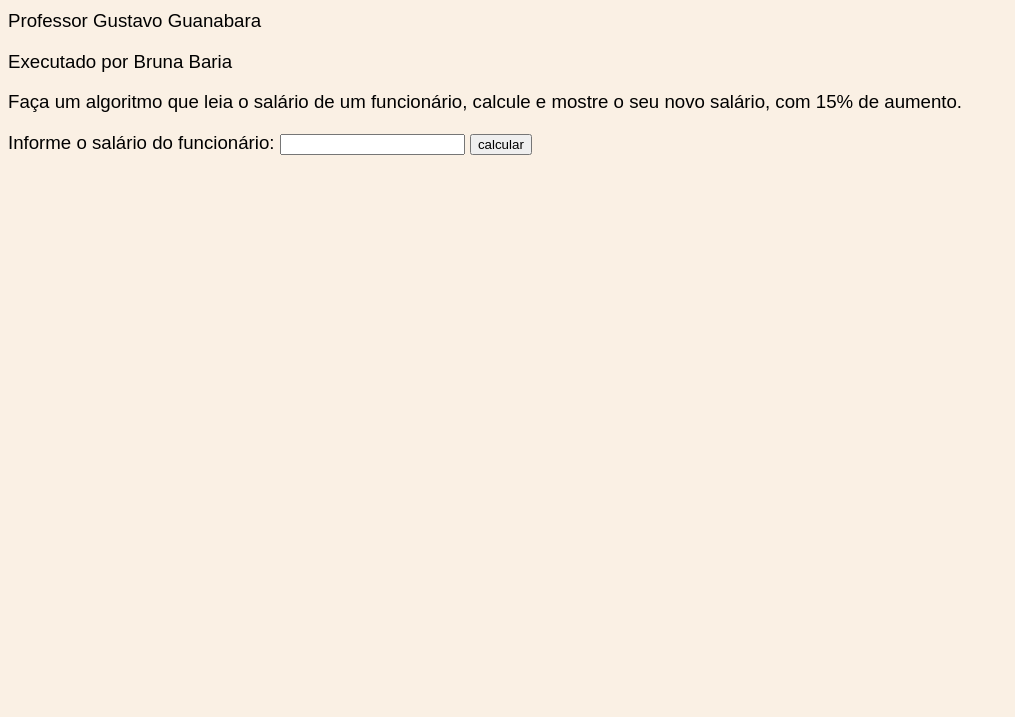
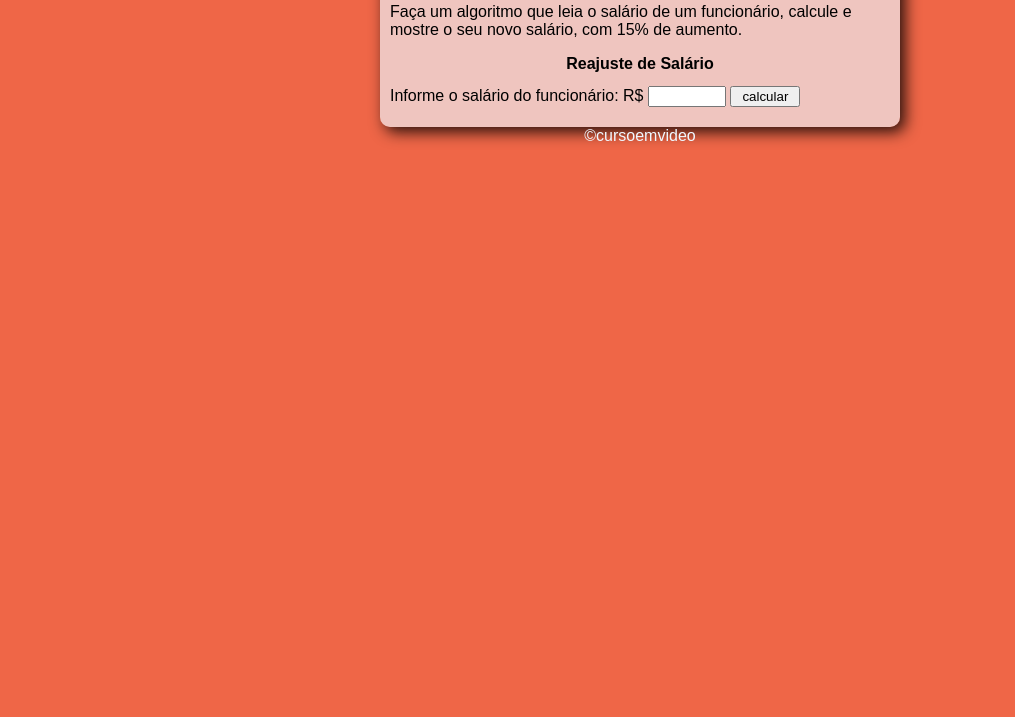
Before and after one commit to BrunaBaria/JavaScript, a plain HTML site: page Curso JavaScript/Exercícios Algorítmos/Ex.013 - Aumento do salário/ex.013.al .html in a window 1280 px wide. Shown: the part 83-800 px from the top of the page, without its empty margins (0-1015 px from the left). Drawn offline with Linux system fonts and the light colour scheme.

Commit message:
update ex.013

```diff
--- a/Curso JavaScript/Exercícios Algorítmos/Ex.013 - Aumento do salário/ex.013.al .html
+++ b/Curso JavaScript/Exercícios Algorítmos/Ex.013 - Aumento do salário/ex.013.al .html
@@ -6,30 +6,23 @@
     <meta name="viewport" content="width=device-width, initial-scale=1.0">
     <meta http-equiv="X-UA-Compatible" content="ie=edge">
     <title>Algorítimos</title>
-<style>
-    body{background-color: rgb(250, 240, 228);
-        font: normal 14pt arial;
-    }
-    h1{font:bolder 16pt}
-</style>
+    <link rel="stylesheet" href="style.ex.013.css">
+
 </head>
 <body>
+    <section>
         <h1>
             Exercícios de Algoritmos - 013
         </h1>
-    <p>Professor Gustavo Guanabara</p>
-    <p>Executado por Bruna Baria</p>
+
             <p>Faça um algoritmo que leia o salário de um funcionário, calcule e mostre o seu novo salário, com 15% de aumento.</p>
-    Informe o salário do funcionário: <input type="number" name="txtsal" id="txtsal">
+            <h2>Reajuste de Salário</h2>
+            Informe o salário do funcionário: R$ <input type="number" name="txtsal" id="txtsal">
             <input type="button" value="calcular" onclick="calcular()">
             <div id="res"></div>
+    </section>
+
 </body>
-<script>
-    function calcular(){
-        var sal =document.querySelector('input#txtsal')
-        var salario = Number(sal.value)
-        var aumento = salario+(salario*(15/100))
-        res.innerHTML = `O salário do funcionário com 15% de aumento será de <strong>R$ ${aumento}</strong>`
-    }
-</script>
+    <script src="script.ex.013.js"></script>
+    <footer>&copy;cursoemvideo</footer>
 </html>
--- /dev/null
+++ b/Curso JavaScript/Exercícios Algorítmos/Ex.013 - Aumento do salário/script.ex.013.js
@@ -0,0 +1,7 @@
+function calcular(){
+    var sal =document.querySelector('input#txtsal')
+    var salario = Number(sal.value)
+    var aumento = salario+(salario*(15/100))
+
+    res.innerHTML = `O salário do funcionário com 15% de aumento será de <strong>R$ ${aumento.toFixed(2).replace('.',',')}</strong>`
+}
--- /dev/null
+++ b/Curso JavaScript/Exercícios Algorítmos/Ex.013 - Aumento do salário/style.ex.013.css
@@ -0,0 +1,35 @@
+body{
+    background-color: rgb(239, 102, 71);
+    font: normal 14pt arial;
+}
+h1{
+    font:bolder 14pt;
+    text-align: center;
+}
+h2{
+    font: bolder 12pt arial;
+    text-align: center;
+}
+section{
+    background-color: rgba(240, 248, 255, 0.653);
+    padding: 10px;
+    border-radius: 10px;
+    box-shadow: 5px 5px 15px rgba(0, 0, 0, 0.842);
+    margin: auto;
+    font: normal 12pt arial;
+    width: 500px;
+
+}
+footer{
+    text-align: center;
+    font-style: italic;
+    color: aliceblue;
+    font: normal 12pt arial;
+}
+div#res{
+    margin-top: 10px;
+    font: 12pt;
+}
+input{
+    width: 70px;
+}
```
Lines whose indentation alone changed are shown as unchanged.
